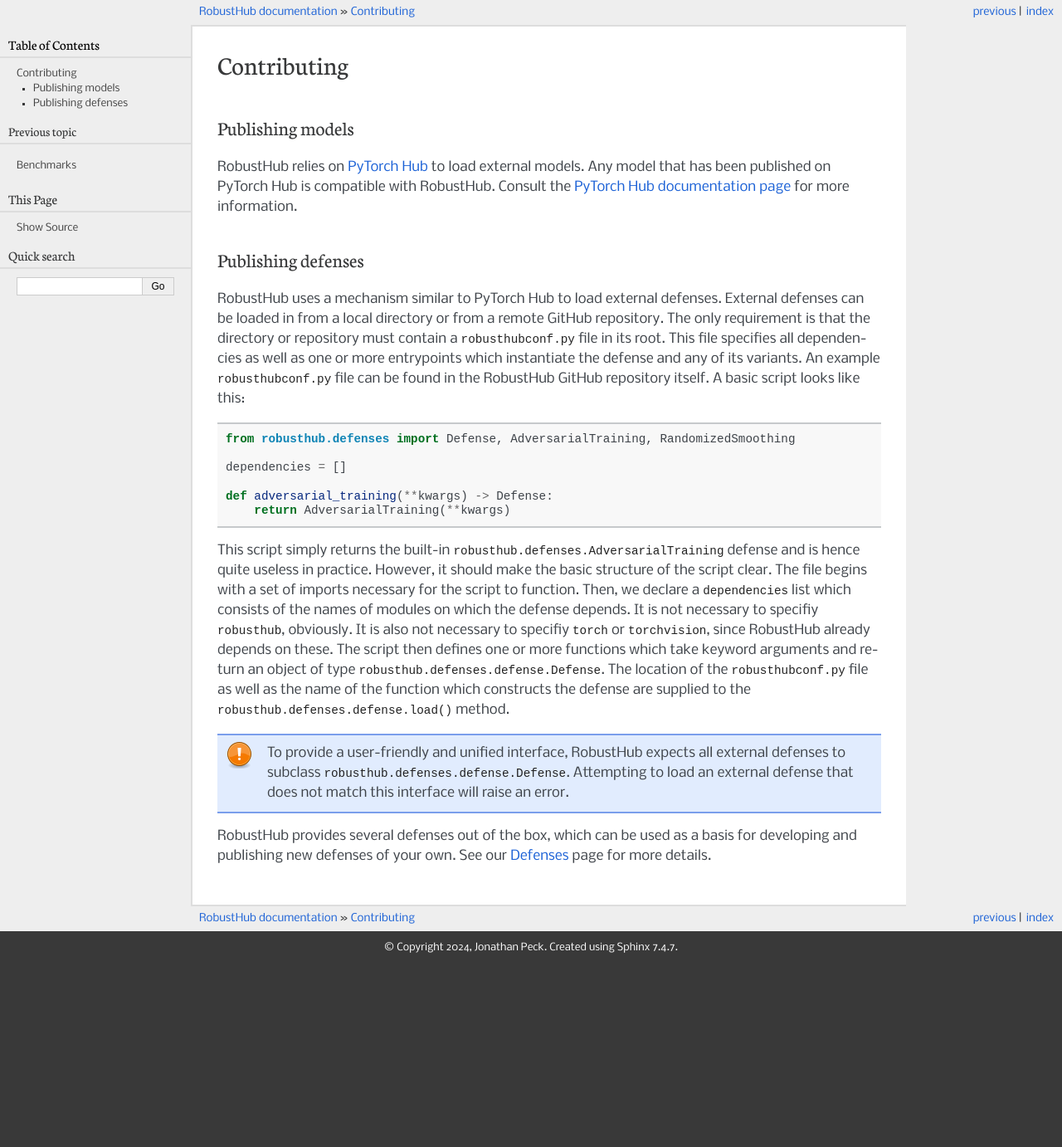
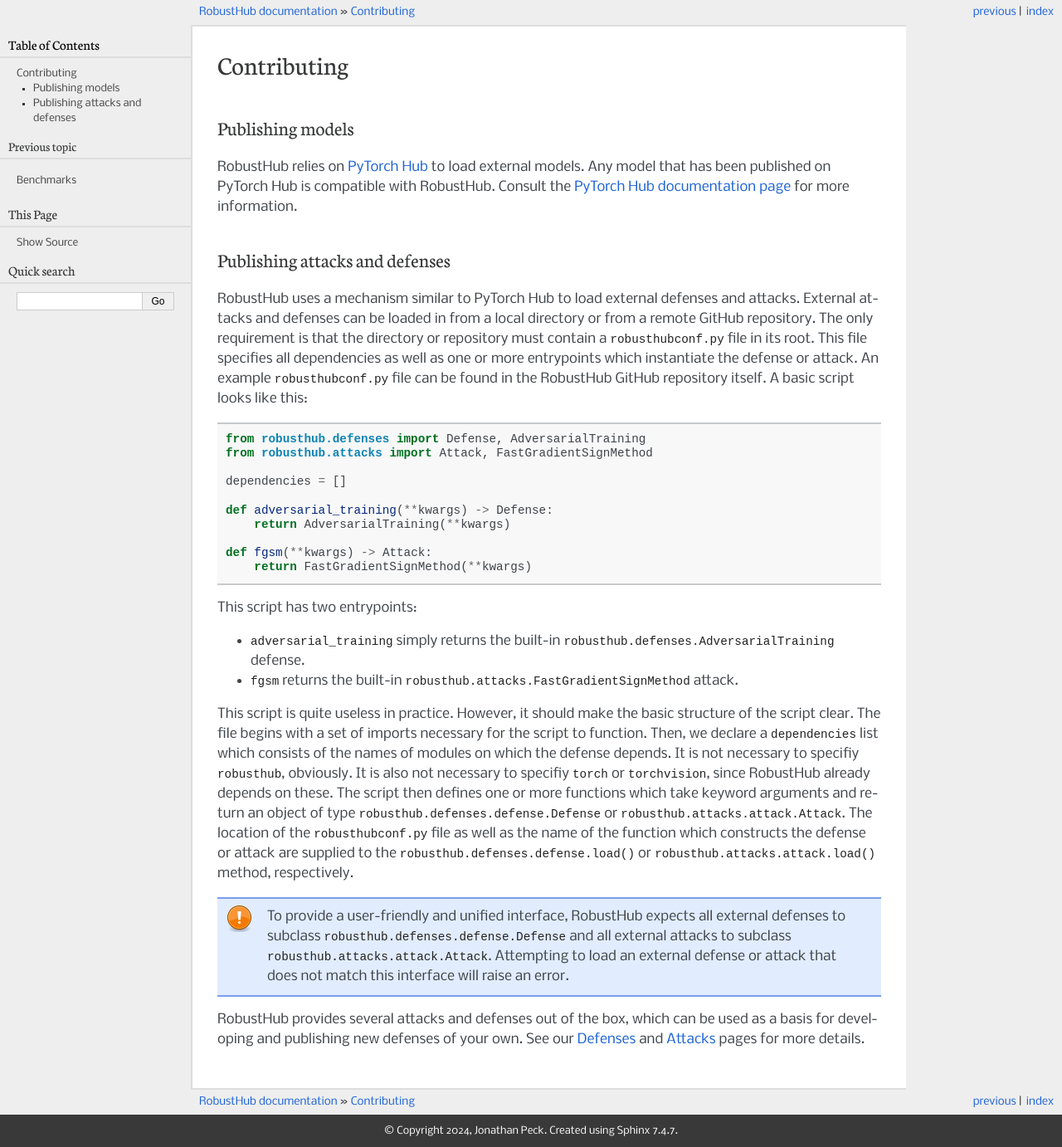
Before and after one commit to peck94/robusthub, a Sphinx documentation site: the page built from docs/publish.rst, in a window 1280 px wide. Shown: the whole page at 83% size. Built offline with Sphinx 7.4.7, drawn with Linux system fonts in a browser that asks for light colours; before the commit the page ends 1161 px from its top, so only the background shows below that.

Commit message:
docs for loading attacks

```diff
--- a/docs/publish.rst
+++ b/docs/publish.rst
@@ -6,23 +6,51 @@
 
 RobustHub relies on `PyTorch Hub <https://pytorch.org/hub/>`_ to load external models. Any model that has been published on PyTorch Hub is compatible with RobustHub. Consult the `PyTorch Hub documentation page <https://pytorch.org/docs/stable/hub.html>`_ for more information.
 
-Publishing defenses
---------------------
+Publishing attacks and defenses
+--------------------------------
 
-RobustHub uses a mechanism similar to PyTorch Hub to load external defenses. External defenses can be loaded in from a local directory or from a remote GitHub repository. The only requirement is that the directory or repository must contain a :code:`robusthubconf.py` file in its root. This file specifies all dependencies as well as one or more entrypoints which instantiate the defense and any of its variants. An example :code:`robusthubconf.py` file can be found in the RobustHub GitHub repository itself. A basic script looks like this:
+RobustHub uses a mechanism similar to PyTorch Hub to load external defenses and attacks.
+External attacks and defenses can be loaded in from a local directory or from a remote GitHub repository.
+The only requirement is that the directory or repository must contain a :code:`robusthubconf.py` file in its root.
+This file specifies all dependencies as well as one or more entrypoints which instantiate the defense or attack.
+An example :code:`robusthubconf.py` file can be found in the RobustHub GitHub repository itself.
+A basic script looks like this:
 
 .. code:: python
 
-    from robusthub.defenses import Defense, AdversarialTraining, RandomizedSmoothing
+    from robusthub.defenses import Defense, AdversarialTraining
+    from robusthub.attacks import Attack, FastGradientSignMethod
 
     dependencies = []
 
     def adversarial_training(**kwargs) -> Defense:
         return AdversarialTraining(**kwargs)
 
-This script simply returns the built-in :py:class:`robusthub.defenses.AdversarialTraining` defense and is hence quite useless in practice. However, it should make the basic structure of the script clear. The file begins with a set of imports necessary for the script to function. Then, we declare a :code:`dependencies` list which consists of the names of modules on which the defense depends. It is not necessary to specifiy :code:`robusthub`, obviously. It is also not necessary to specifiy :code:`torch` or :code:`torchvision`, since RobustHub already depends on these. The script then defines one or more functions which take keyword arguments and return an object of type :py:class:`robusthub.defenses.defense.Defense`. The location of the :code:`robusthubconf.py` file as well as the name of the function which constructs the defense are supplied to the :py:meth:`robusthub.defenses.defense.load` method.
+    def fgsm(**kwargs) -> Attack:
+        return FastGradientSignMethod(**kwargs)
+
+This script has two entrypoints:
+
+* :code:`adversarial_training` simply returns the built-in :py:class:`robusthub.defenses.AdversarialTraining` defense.
+* :code:`fgsm` returns the built-in :py:class:`robusthub.attacks.FastGradientSignMethod` attack.
+
+This script is quite useless in practice.
+However, it should make the basic structure of the script clear.
+The file begins with a set of imports necessary for the script to function.
+Then, we declare a :code:`dependencies` list which consists of the names of modules on which the defense depends.
+It is not necessary to specifiy :code:`robusthub`, obviously.
+It is also not necessary to specifiy :code:`torch` or :code:`torchvision`, since RobustHub already depends on these.
+The script then defines one or more functions which take keyword arguments and return an object of type
+:py:class:`robusthub.defenses.defense.Defense` or :py:class:`robusthub.attacks.attack.Attack`.
+The location of the :code:`robusthubconf.py` file as well as the name of the function which constructs the defense or attack are supplied to the
+:py:meth:`robusthub.defenses.defense.load` or :py:meth:`robusthub.attacks.attack.load` method, respectively.
 
 .. note::
-    To provide a user-friendly and unified interface, RobustHub expects all external defenses to subclass :py:class:`robusthub.defenses.defense.Defense`. Attempting to load an external defense that does not match this interface will raise an error.
+    To provide a user-friendly and unified interface, RobustHub expects all external defenses to subclass
+    :py:class:`robusthub.defenses.defense.Defense` and all external attacks to subclass
+    :py:class:`robusthub.attacks.attack.Attack`.
+    Attempting to load an external defense or attack that does not match this interface will raise an error.
 
-RobustHub provides several defenses out of the box, which can be used as a basis for developing and publishing new defenses of your own. See our :doc:`Defenses <defenses>` page for more details.
+RobustHub provides several attacks and defenses out of the box,
+which can be used as a basis for developing and publishing new defenses of your own.
+See our :doc:`Defenses <defenses>` and :doc:`Attacks <attacks>` pages for more details.
```
Also changed, not shown: docs/intro.rst (+39 -1 lines).
